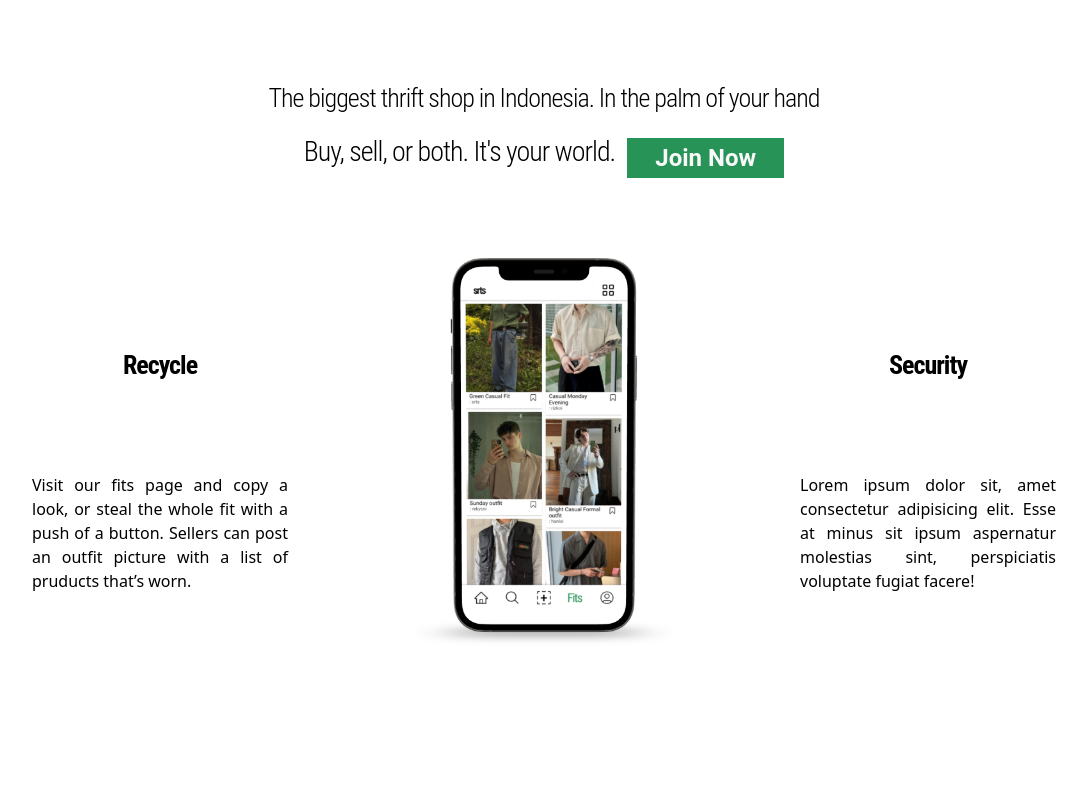
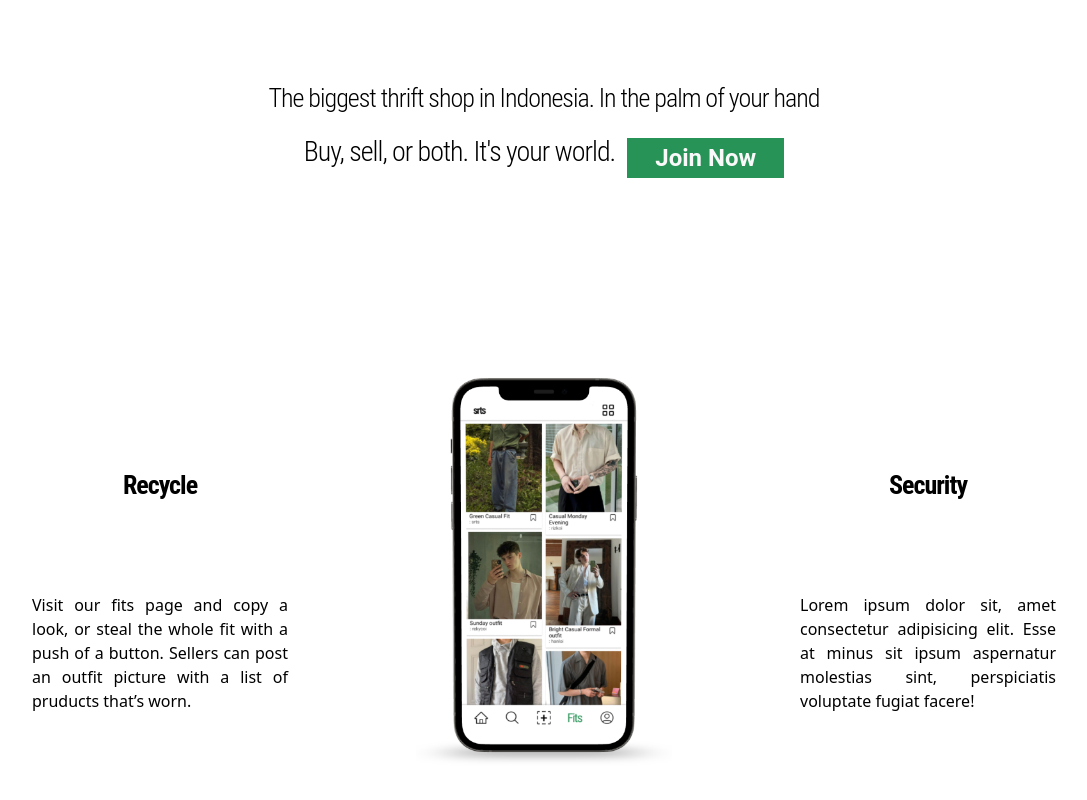
Before and after one commit to rzsoeharto/srts, a React (Create React App) app: page / in a window 1280 px wide. Shown: the part 689-1489 px from the top of the page, without its empty margins (96-1183 px from the left). Before the commit the page ends 1369 px from the top, so only its background shows below. Built offline with nearby package versions, Linux system fonts and the light colour scheme.

Commit message:
Update Landing.jsx

```diff
--- a/src/pages/Landing.jsx
+++ b/src/pages/Landing.jsx
@@ -95,6 +95,7 @@ function Landing() {
         {/* ------------------------------------------------------------- */}
         {/* -------------------------OFFERING---------------------------- */}
         {/* ------------------------------------------------------------- */}
+        <div className="pt-10"></div>
         <OfferingSection/>
       </div>
     </>
```
